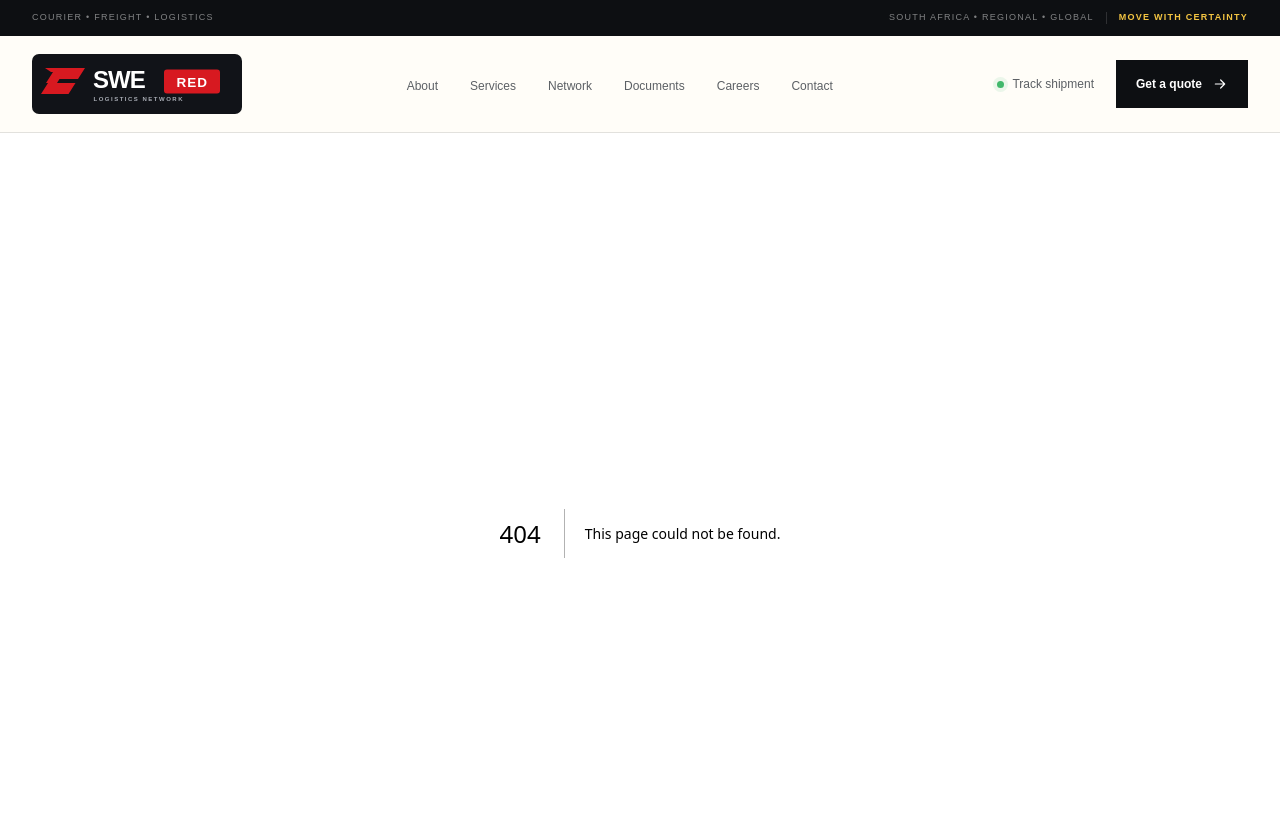
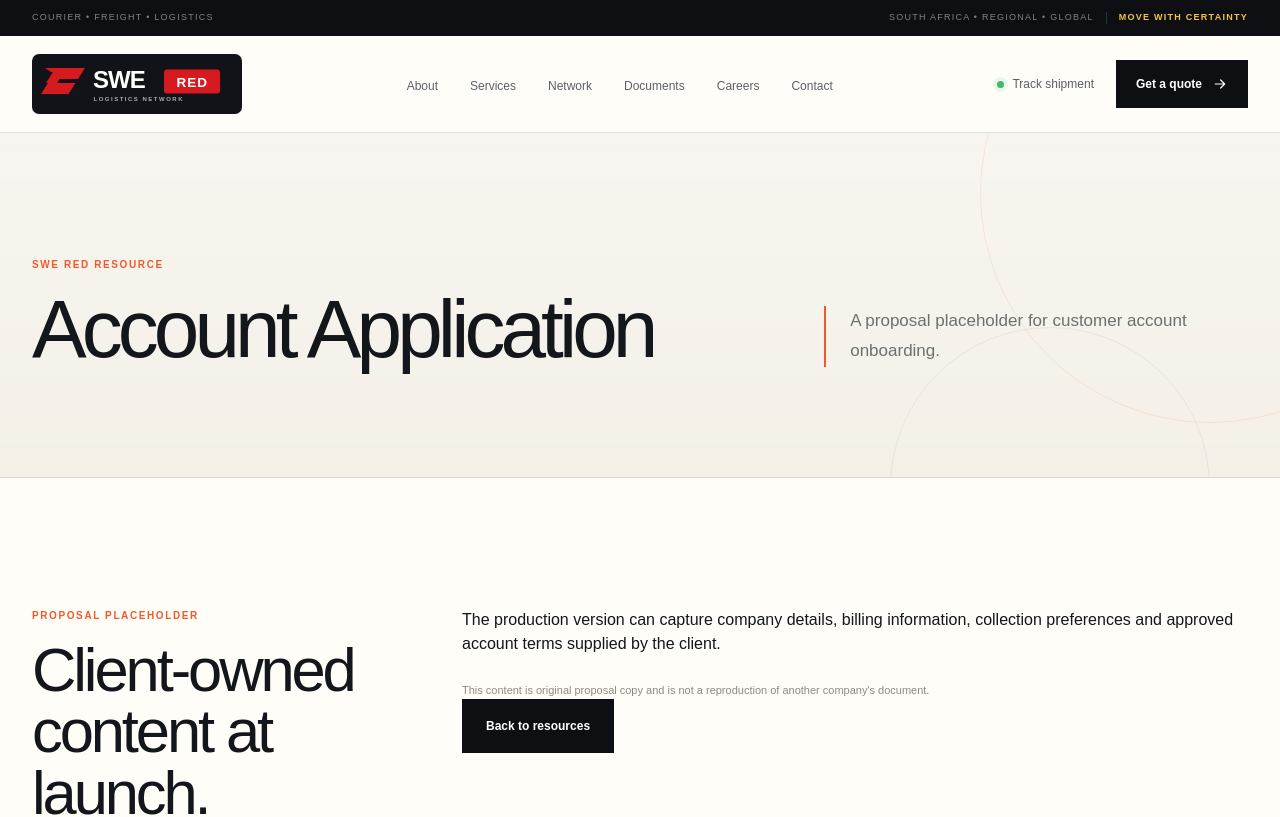
Before and after one commit to IKcracker/swe, a Next.js app: page /documents/account-application in a window 1280 px wide. Before the commit this address had no page. Shown: the top 817 px of the page. Built offline with nearby package versions, Linux system fonts and the light colour scheme.

Commit message:
feat: add internal SWE Red document resource pages

```diff
--- /dev/null
+++ b/app/documents/[slug]/page.tsx
@@ -0,0 +1,65 @@
+import type { Metadata } from "next";
+import Link from "next/link";
+import { notFound } from "next/navigation";
+
+const resources = {
+  "account-application": {
+    title: "Account Application",
+    description: "A proposal placeholder for customer account onboarding.",
+    body: "The production version can capture company details, billing information, collection preferences and approved account terms supplied by the client.",
+  },
+  "shipping-guide": {
+    title: "Shipping Guide",
+    description: "A neutral shipment-preparation resource.",
+    body: "The production version can include packaging guidance, weight and dimension rules, restricted items and service-specific preparation instructions approved by the client.",
+  },
+  "privacy-compliance": {
+    title: "Privacy & Compliance",
+    description: "A placeholder area for client-approved legal information.",
+    body: "Before launch, replace this page with the client’s own privacy notice, POPIA information, PAIA material and any required regulatory disclosures.",
+  },
+  "cargo-care": {
+    title: "Cargo Care Overview",
+    description: "A neutral overview of a future claims and protection workflow.",
+    body: "The production version can explain shipment protection, claims requirements, exclusions and supporting documentation using client-approved policy wording.",
+  },
+} as const;
+
+type ResourceSlug = keyof typeof resources;
+
+export function generateStaticParams() {
+  return Object.keys(resources).map((slug) => ({ slug }));
+}
+
+export async function generateMetadata({ params }: { params: Promise<{ slug: string }> }): Promise<Metadata> {
+  const { slug } = await params;
+  const resource = resources[slug as ResourceSlug];
+  return resource ? { title: resource.title, description: resource.description } : {};
+}
+
+export default async function DocumentResourcePage({ params }: { params: Promise<{ slug: string }> }) {
+  const { slug } = await params;
+  const resource = resources[slug as ResourceSlug];
+  if (!resource) notFound();
+
+  return (
+    <main>
+      <section className="inner-hero documents-hero">
+        <div className="container inner-hero-grid">
+          <div><p className="section-label">SWE Red resource</p><h1>{resource.title}</h1></div>
+          <div className="inner-hero-copy"><p>{resource.description}</p></div>
+        </div>
+      </section>
+      <section className="documents-section">
+        <div className="container documents-layout">
+          <aside><p className="section-label">Proposal placeholder</p><h2>Client-owned content at launch.</h2></aside>
+          <div className="resource-detail-copy">
+            <p>{resource.body}</p>
+            <p className="quote-note">This content is original proposal copy and is not a reproduction of another company&apos;s document.</p>
+            <Link href="/documents" className="button button-dark">Back to resources</Link>
+          </div>
+        </div>
+      </section>
+    </main>
+  );
+}
```
